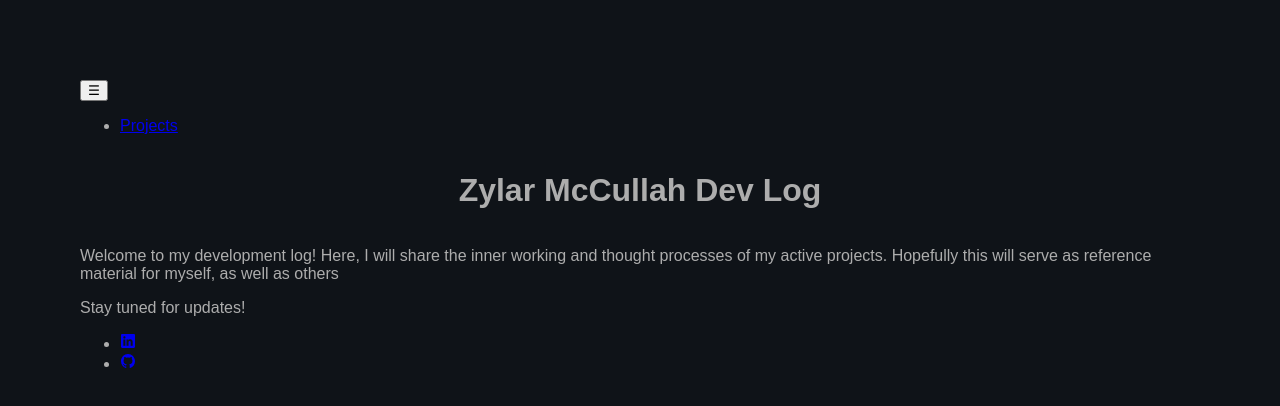
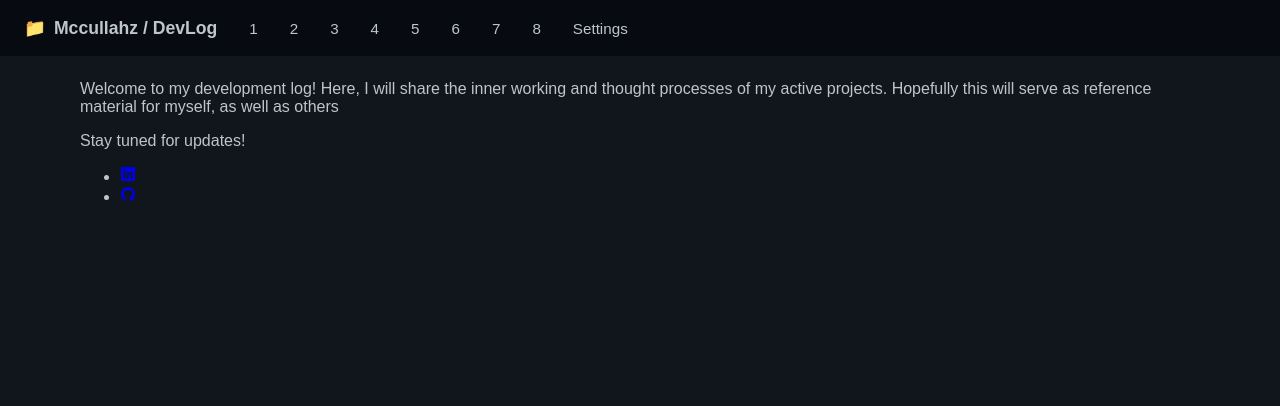
Before and after one commit to Mccullahz/mccullahz.github.io, a React (Create React App) app: page / in a window 1280 px wide. Shown: the top 406 px of the page. Built offline with nearby package versions, Linux system fonts and the light colour scheme.

Commit message:
updated styles and navbar so we are now all static, makes things work smoother in gh pages

```diff
--- a/src/App.tsx
+++ b/src/App.tsx
@@ -2,14 +2,12 @@ import React from 'react';
 import './styles/App.css';
 import Home from './components/Home';
 import Navbar from './components/Navbar';
-import Header from './components/Header';
 import Footer from './components/Footer';
 
 function App() {
 return (
 <div className="App">
 		<Navbar />
-		<Header />
 		<Home />
 		<Footer />
 </div>
--- a/src/components/Header.tsx
+++ /dev/null
@@ -1,11 +0,0 @@
-import React from 'react';
-import '../styles/App.css';
-
-export default function Header() {
-  return (
-<div className="App">
-      <header className="App-header">
-      <h1> Zylar McCullah Dev Log </h1>
-      </header>
-</div>
-)}
--- a/src/components/Navbar.tsx
+++ b/src/components/Navbar.tsx
@@ -1,29 +1,25 @@
 import React, { useEffect } from "react";
 import "../styles/App.css";
-{/* this is kind of a gross way of going about the navbar, BUT i am pretty sure this will make this functional in gh-pages*/}
+{/* changed this so now we are a static navbar, dont need anything super fancy here*/}
+
 export default function Navbar() {
-  useEffect(() => {
-    const toggleBtn = document.querySelector("[data-nav-toggler]") as HTMLElement | null;
-    const navbar = document.querySelector("[data-navbar]") as HTMLElement | null;
-
-    if (toggleBtn && navbar) {
-      const handleClick = () => {
-        toggleBtn.classList.toggle("active");
-        navbar.classList.toggle("active");
-      };
-      toggleBtn.addEventListener("click", handleClick);
-      return () => toggleBtn.removeEventListener("click", handleClick);
-    }
-  }, []);
-
   return (
-    <nav className="navbar" data-navbar>
-      <button className="nav-toggle" data-nav-toggler aria-label="Toggle navigation">
-        ☰
-      </button>
-      <ul className="nav-links">
-        <li><a href="#">Projects</a></li>
-      </ul>
+    <nav className="navbar">
+      <div className="navbar-logo">
+        <span>📁</span>
+        <span style={{ marginLeft: "0.5rem" }}>Mccullahz / DevLog</span>
+      </div>
+      <div className="navbar-links">
+        <a className="navbar-link" href="#">1</a>
+        <a className="navbar-link" href="#">2</a>
+        <a className="navbar-link" href="#">3</a>
+        <a className="navbar-link" href="#">4</a>
+        <a className="navbar-link" href="#">5</a>
+        <a className="navbar-link" href="#">6</a>
+        <a className="navbar-link" href="#">7</a>
+        <a className="navbar-link" href="#">8</a>
+        <a className="navbar-link" href="#">Settings</a>
+      </div>
     </nav>
   );
 }
--- a/src/styles/App.css
+++ b/src/styles/App.css
@@ -2,9 +2,9 @@
  Global Vars
  * ---------*/
 :root {
-  --color-dark: #0f1318;
-  --color-light: #adadad;
-  --color-gray: #262626;
+  --color-dark: #070b11;
+  --color-light: #bfc5cc;
+  --color-gray: #11151c;
   --color-theme: #4e008a;
   --radius: 10px;
   --transition: 0.25s ease;
@@ -19,16 +19,48 @@ body {
   padding: 0;
   font-family: var(--font-body);
   color: var(--color-light);
-  background-color: var(--color-dark);
+  background-color: var(--color-gray);
 }
 
 /*---------
- Header Styles
+ Nav Styles
  * ---------*/
-.App-header {
+.navbar {
+  position: fixed;
+  top: 0;
+  left: 0;
+  z-index: 1000;
+  width: 100%;
+  height: 56px;
+  background-color: var(--color-dark);
+  color: var(--color-light);
   display: flex;
-  flex-direction: column;
   align-items: center;
-  justify-content: space-between;
-  border-radius: var(--radius);
+  padding: 0 1.5rem;
+  box-shadow: 0 1px 0 var(--color-gray);
 }
+
+.navbar-logo {
+  display: flex;
+  align-items: center;
+  font-weight: 600;
+  font-size: 1.1rem;
+  margin-right: 1.5rem;
+}
+
+.navbar-links {
+  display: flex;
+  gap: 1rem;
+}
+
+.navbar-link {
+  color: var(--color-light);
+  text-decoration: none;
+  font-size: 0.95rem;
+  padding: 0.5rem;
+  border-radius: 6px;
+}
+
+.navbar-link:hover {
+  background-color: var(--color-theme);
+}
```
